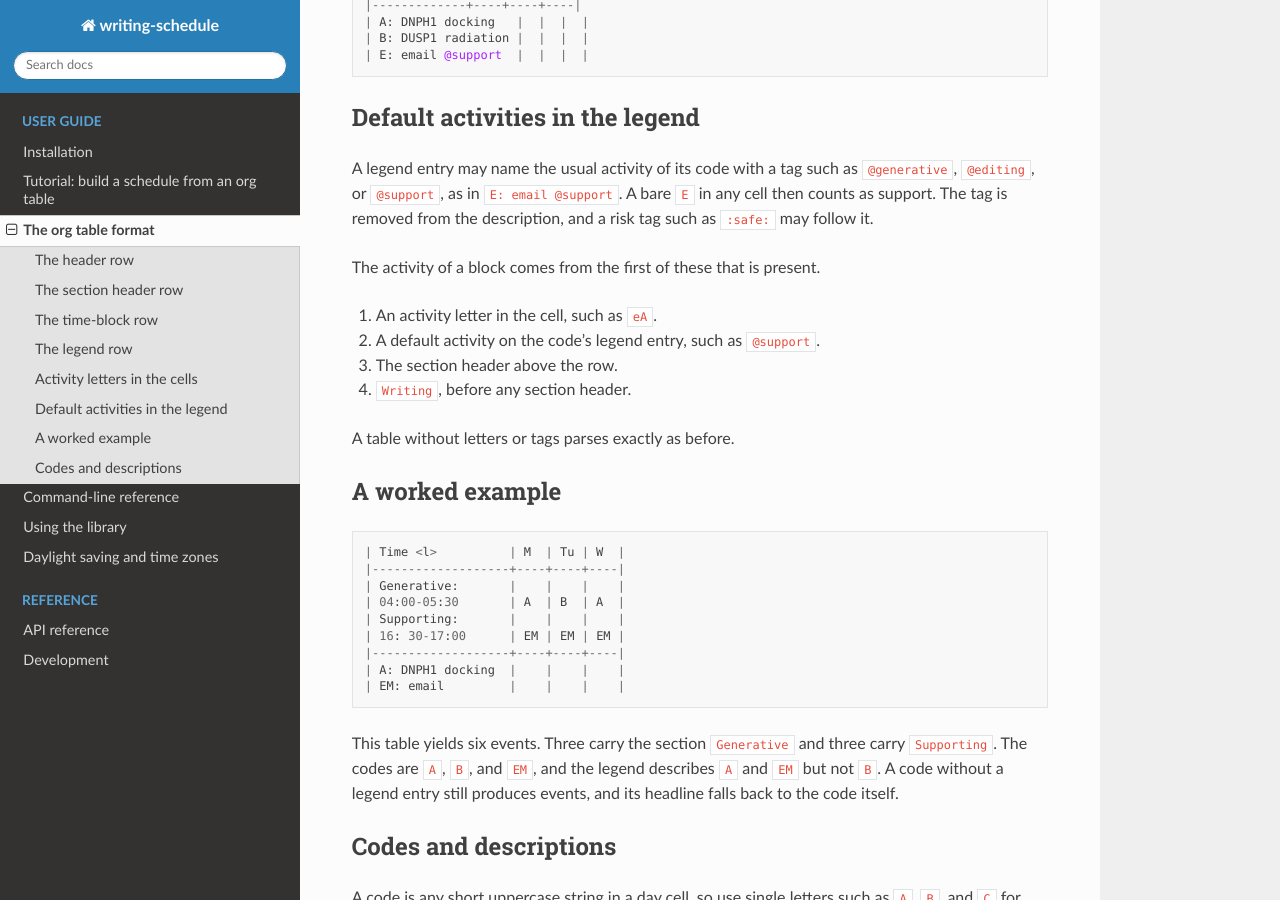
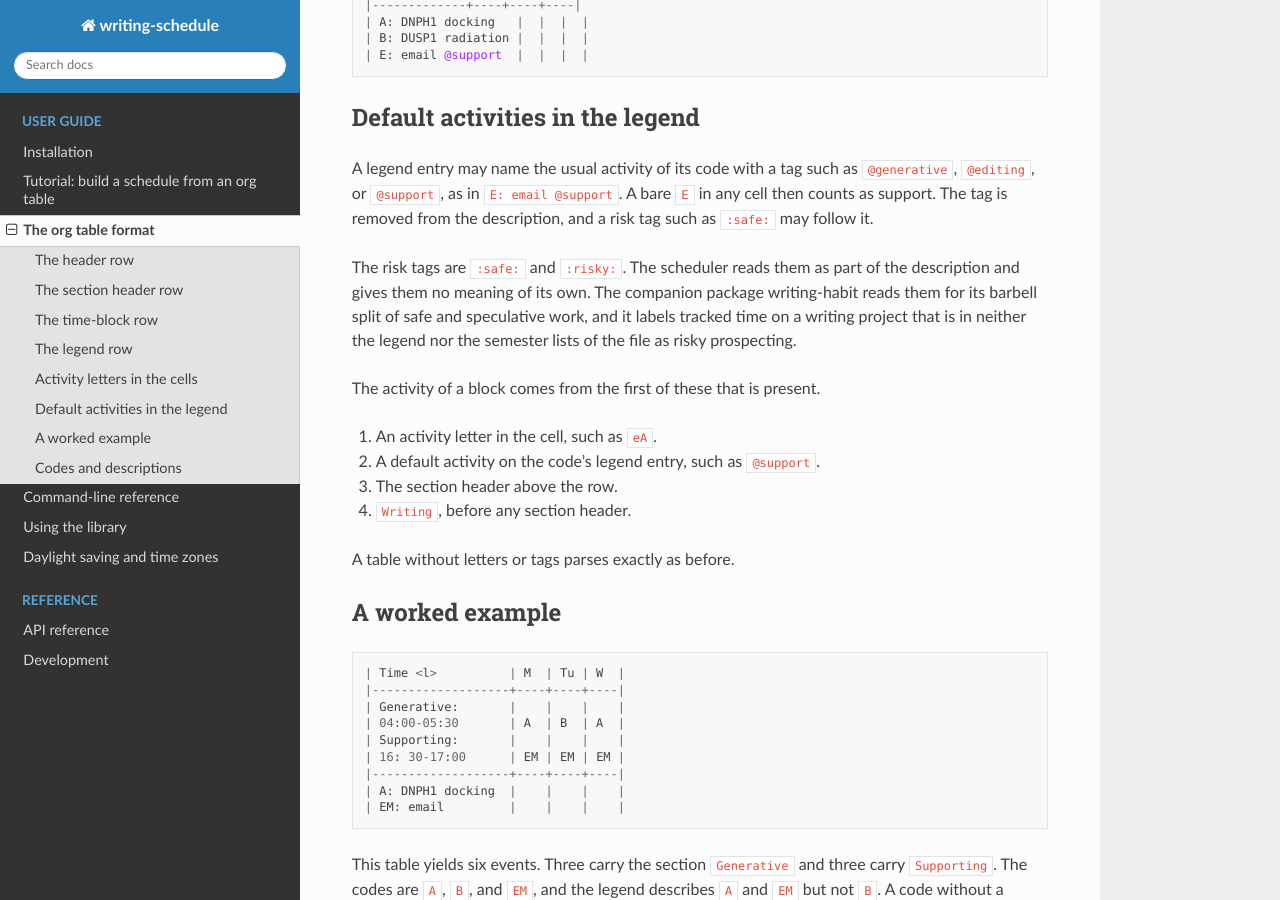
Before and after one commit to MooersLab/writing-schedule-py, a Sphinx documentation site: the page built from docs/org-format.md, in a window 1280 px wide and 900 px high, scrolled down 2360 px. Built offline with Sphinx 7.4.7 and the Read the Docs theme 3.1.0, drawn with Linux system fonts in a browser that asks for light colours.

Commit message:
Updated.

```diff
--- a/docs/org-format.md
+++ b/docs/org-format.md
@@ -113,6 +113,12 @@ A legend entry may name the usual activity of its code with a tag such as
 `E` in any cell then counts as support. The tag is removed from the
 description, and a risk tag such as `:safe:` may follow it.
 
+The risk tags are `:safe:` and `:risky:`. The scheduler reads them as part of
+the description and gives them no meaning of its own. The companion package writing-habit reads them for its barbell
+split of safe and speculative work, and it labels tracked time on a writing
+project that is in neither the legend nor the semester lists of the file as
+risky prospecting.
+
 The activity of a block comes from the first of these that is present.
 
 1. An activity letter in the cell, such as `eA`.
--- a/pyproject.toml
+++ b/pyproject.toml
@@ -19,7 +19,7 @@ classifiers = [
 dependencies = ["reportlab>=3.6"]
 
 [project.optional-dependencies]
-test = ["pytest>=7.0"]
+test = ["pytest>=7.0", "pypdf>=3.0"]
 # bandit[toml] lets bandit read its config from this pyproject on Python 3.9
 # and 3.10, where tomllib is not in the standard library.
 security = ["bandit[toml]>=1.7"]
```
Also changed, not shown: README.md (+2 -0 lines).
